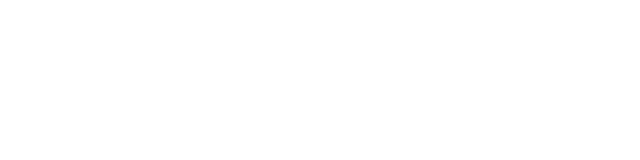
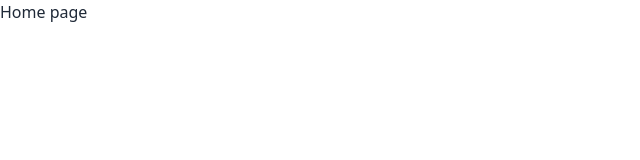
Before and after one commit to smartdev0809/academia, a React (Vite) app: page / in a window 1280 px wide. Shown: the top 160 px of the page, without its empty margins (0-640 px from the left). Built offline with nearby package versions, Linux system fonts and the light colour scheme.

Commit message:
modified:   README.md 	modified:   package-lock.json 	modified:   package.json 	modified:   src/App.tsx 	modified:   src/main.tsx

```diff
--- a/package.json
+++ b/package.json
@@ -1,10 +1,13 @@
 {
+  "homepage": "http://Meta-II.github.io/meta-academia",
   "name": "meta-academia",
   "private": true,
   "version": "0.0.0",
   "type": "module",
   "scripts": {
     "dev": "vite",
+    "predeploy": "npm run build",
+    "deploy": "gh-pages -d dist",
     "build": "tsc && vite build",
     "lint": "eslint . --ext ts,tsx --report-unused-disable-directives --max-warnings 0",
     "preview": "vite preview"
@@ -27,6 +30,7 @@
     "eslint": "^8.57.0",
     "eslint-plugin-react-hooks": "^4.6.0",
     "eslint-plugin-react-refresh": "^0.4.6",
+    "gh-pages": "^6.1.1",
     "postcss": "^8.4.38",
     "tailwindcss": "^3.4.3",
     "typescript": "^5.2.2",
--- a/src/App.tsx
+++ b/src/App.tsx
@@ -1,5 +1,5 @@
 function App() {
-  return <div></div>;
+  return <div>Home page</div>;
 }
 
 export default App;
--- a/src/main.tsx
+++ b/src/main.tsx
@@ -1,10 +1,13 @@
-import React from 'react'
-import ReactDOM from 'react-dom/client'
-import App from './App.tsx'
-import './index.css'
+import React from "react";
+import ReactDOM from "react-dom/client";
+import App from "./App.tsx";
+import "./index.css";
+import { HashRouter } from "react-router-dom";
 
-ReactDOM.createRoot(document.getElementById('root')!).render(
+ReactDOM.createRoot(document.getElementById("root")!).render(
   <React.StrictMode>
-    <App />
-  </React.StrictMode>,
-)
+    <HashRouter>
+      <App />
+    </HashRouter>
+  </React.StrictMode>
+);
```
Also changed, not shown: 2 other files (tests, documents, lock files or other folders).
